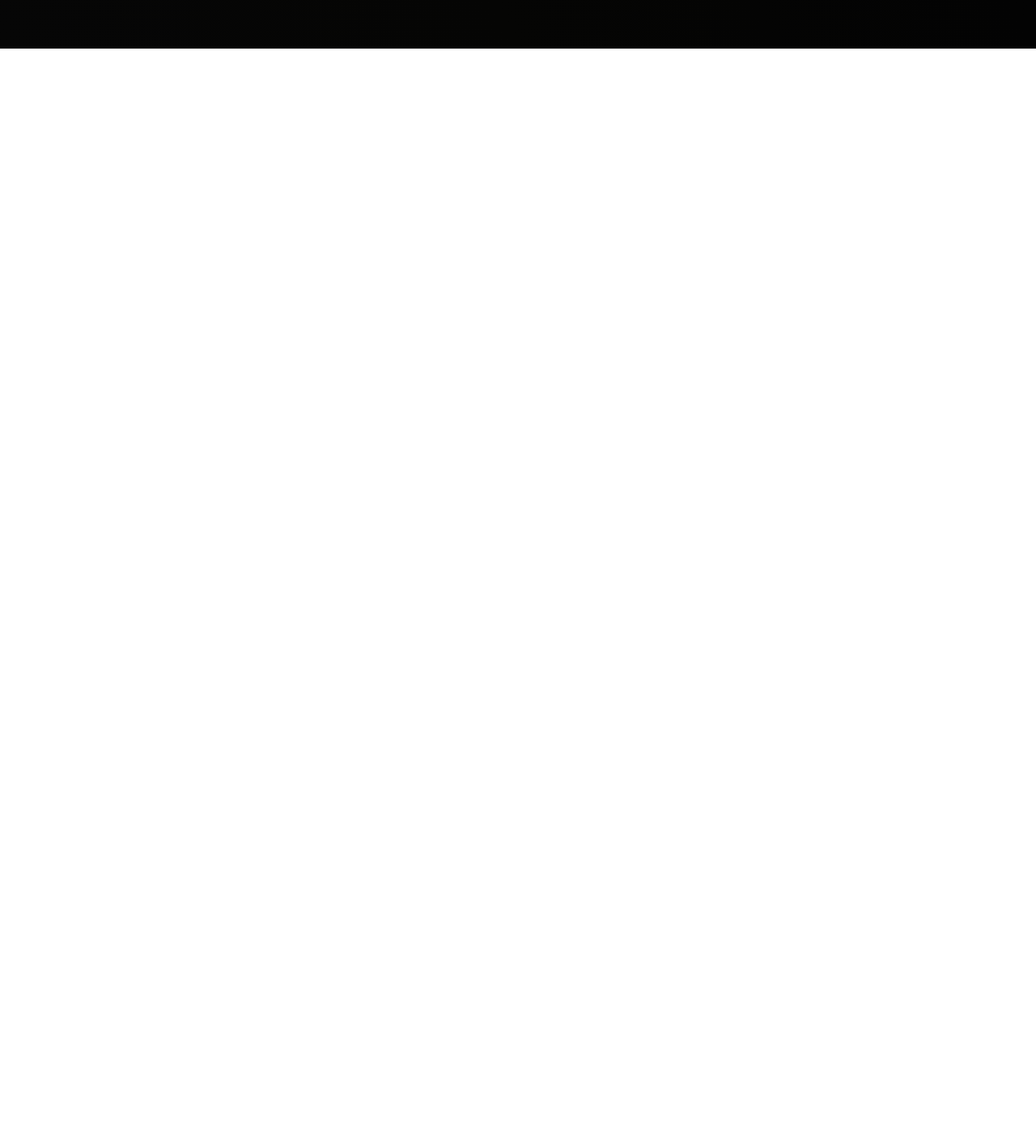
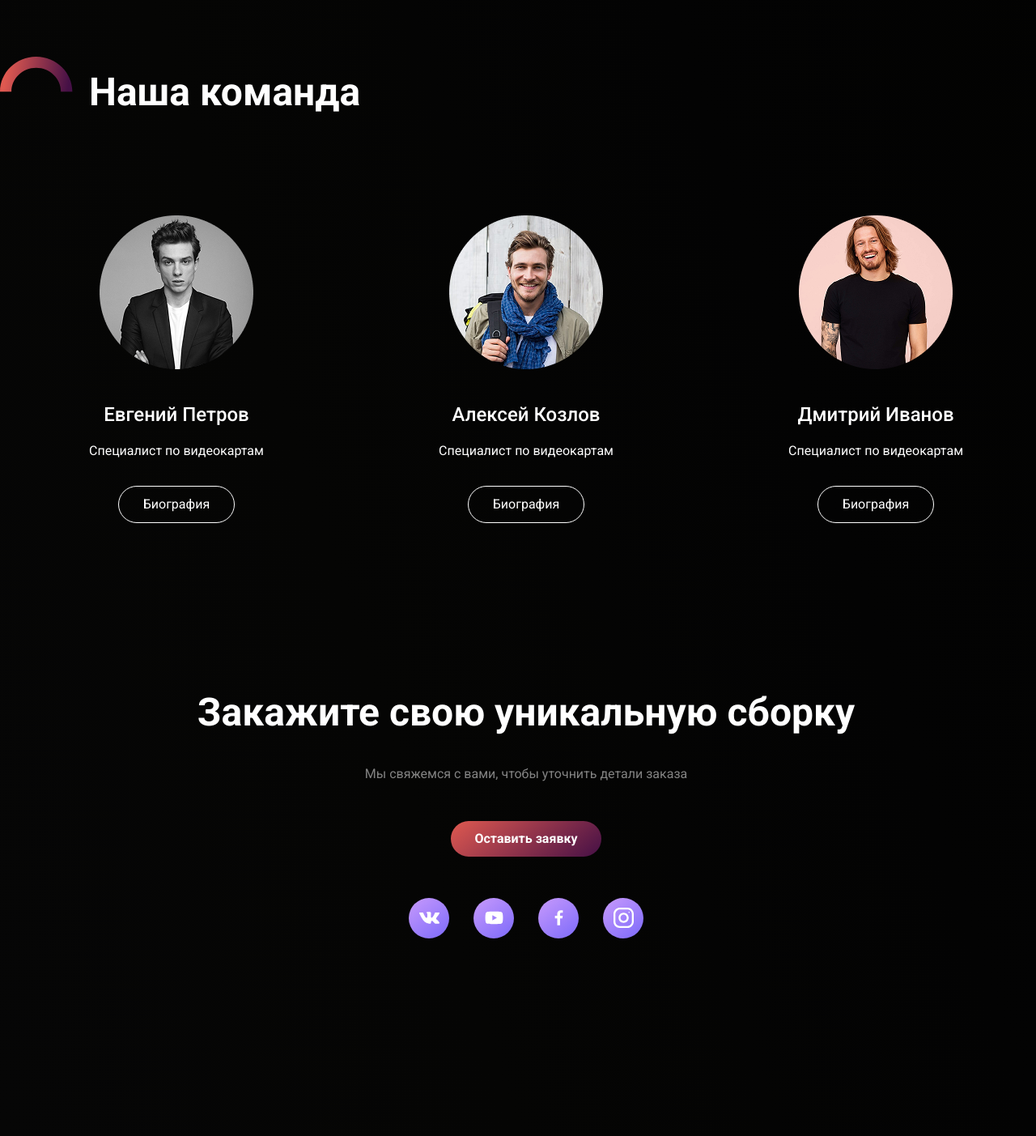
Before and after one commit to f3NEK27/computer-assembly, a plain HTML site: page index.html in a window 1280 px wide. Shown: the part 2508-3911 px from the top of the page at 81% size. Before the commit the page ends 2568 px from the top, so only its background shows below. Drawn offline with Linux system fonts and the light colour scheme.

Commit message:
Внешняя оболочка сайта готова

```diff
--- a/css/style.css
+++ b/css/style.css
@@ -54,8 +54,19 @@ h6 {
   margin: 0 auto;
 }
 
+:root {
+  --text-size-medium: 1.6rem;
+}
+
+.block__center {
+  display: flex;
+  justify-content: center;
+  align-items: center;
+  flex-direction: column;
+}
+
 .button {
-  font-size: 1.6rem;
+  font-size: var(--text-size-medium);
   line-height: 150%;
   border-radius: 5rem;
   padding: 1rem 3rem;
@@ -88,7 +99,7 @@ h6 {
 }
 
 .header__nav a {
-  font-size: 1.6rem;
+  font-size: var(--text-size-medium);
   line-height: 150%;
 }
 
@@ -137,10 +148,10 @@ h6 {
   width: 10.2rem;
   height: 11.2rem;
   background-color: #121212;
-  display: flex;
+  /* display: flex;
   align-items: center;
   justify-content: center;
-  flex-direction: column;
+  flex-direction: column; */
 }
 
 .timer__item:not(:last-child) {
@@ -154,7 +165,7 @@ h6 {
 }
 
 .timer__text {
-  font-size: 1.6rem;
+  font-size: var(--text-size-medium);
   line-height: 140%;
   opacity: 0.4;
 }
@@ -192,7 +203,7 @@ h6 {
 }
 
 .work__description {
-  font-size: 1.6rem;
+  font-size: var(--text-size-medium);
   line-height: 160%;
 }
 
@@ -204,10 +215,16 @@ h6 {
 .process__img {
   width: 9rem;
   height: 4.5rem;
+  margin-right: 2rem;
+}
+
+.process .process__img {
+  transform: rotate(45deg);
 }
 
 .process__header {
   margin-bottom: 4.9rem;
+  padding-top: 1rem;
   font-weight: 700;
   font-size: 4.8rem;
   line-height: 140%;
@@ -220,7 +237,7 @@ h6 {
 .process__description {
   max-width: 41.1rem;
   margin-bottom: 8rem;
-  font-size: 1.6rem;
+  font-size: var(--text-size-medium);
   line-height: 160%;
   opacity: 0.5;
 }
@@ -230,7 +247,7 @@ h6 {
 }
 
 .process__columns::after {
-  content: '';
+  content: "";
   display: block;
   width: 130rem;
   height: 0.2rem;
@@ -257,3 +274,109 @@ h6 {
   line-height: 160%;
   opacity: 0.5;
 }
+
+.command {
+  padding-bottom: 20rem;
+}
+
+.command__title {
+  margin-bottom: 11.9rem;
+}
+
+.command__header {
+  margin-bottom: 0;
+}
+
+.command__wrap {
+  display: flex;
+  justify-content: space-between;
+  padding-left: 11rem;
+  padding-right: 11rem;
+}
+
+/* .command__item {
+  display: flex;
+  justify-content: center;
+  align-items: center;
+  flex-direction: column;
+} */
+
+.command__img {
+  width: 19rem;
+  height: 19rem;
+  margin-bottom: 4rem;
+  border-radius: 50%;
+}
+
+.command__name {
+  margin-bottom: 1.5rem;
+  font-weight: 500;
+  font-size: 2.4rem;
+  line-height: 140%;
+}
+
+.command__professional {
+  margin-bottom: 3rem;
+  font-size: var(--text-size-medium);
+  line-height: 160%;
+}
+
+.command__link {
+  font-size: var(--text-size-medium);
+  line-height: 150%;
+  border: 0.1rem solid #ffffff;
+}
+
+.assembly {
+  padding-bottom: 24.4rem;
+}
+
+/* .assembly__wrap {
+  display: flex;
+  justify-content: center;
+  align-items: center;
+  flex-direction: column;
+} */
+
+.assembly__header {
+  margin-bottom: 3rem;
+  font-weight: 700;
+  font-size: 4.8rem;
+  line-height: 140%;
+}
+
+.assembly__description {
+  margin-bottom: 4.52rem;
+  font-size: var(--text-size-medium);
+  line-height: 160%;
+  opacity: 0.5;
+}
+
+.assembly__button {
+  margin-bottom: 5.08rem;
+  background: linear-gradient(141deg, #df5950 0%, #451046 100%);
+  font-weight: 700;
+}
+
+.assembly__socials {
+  display: flex;
+}
+
+.assembly__item {
+  display: flex;
+  justify-content: center;
+  align-items: center;
+  background: linear-gradient(142deg, #c89afc 0%, #7c6afa 100%);
+  border-radius: 50%;
+  width: 5rem;
+  height: 5rem;
+}
+
+.assembly__item img {
+  width: 50%;
+  height: 50%;
+}
+
+.assembly__item:not(:last-child) {
+  margin-right: 3rem;
+}
--- a/index.html
+++ b/index.html
@@ -6,7 +6,7 @@
     <link rel="preconnect" href="https://fonts.googleapis.com" />
     <link rel="preconnect" href="https://fonts.gstatic.com" crossorigin />
     <link
-      href="https://fonts.googleapis.com/css2?family=Roboto:wght@400;700&display=swap"
+      href="https://fonts.googleapis.com/css2?family=Roboto:wght@400;500;700&display=swap"
       rel="stylesheet"
     />
     <link rel="stylesheet" href="./css/normalize.css" />
@@ -39,19 +39,19 @@
             Собираем игровой ПК под ваш бюджет
           </h1>
           <div class="timer main-display__timer">
-            <div class="timer__item">
+            <div class="timer__item block__center">
               <div class="timer__count">18</div>
               <div class="timer__text">Дней</div>
             </div>
-            <div class="timer__item">
+            <div class="timer__item block__center">
               <div class="timer__count">18</div>
               <div class="timer__text">Часов</div>
             </div>
-            <div class="timer__item">
+            <div class="timer__item block__center">
               <div class="timer__count">18</div>
               <div class="timer__text">Минут</div>
             </div>
-            <div class="timer__item">
+            <div class="timer__item block__center">
               <div class="timer__count">18</div>
               <div class="timer__text">Секунд</div>
             </div>
@@ -88,7 +88,7 @@
           <div class="process__wrap">
             <div class="process__title">
               <div class="process__img">
-                <img src="./img/icon-heading.svg" alt="" />
+                <img src="./img/icon_command.svg" alt="" />
               </div>
               <h2 class="process__header">Процесс работы</h2>
             </div>
@@ -132,6 +132,69 @@
           </div>
         </div>
       </section>
+
+      <section class="command">
+        <div class="container">
+          <div class="process__title command__title">
+            <div class="process__img">
+              <img src="./img/icon_command.svg" alt="" />
+            </div>
+            <h2 class="process__header command__header">Наша команда</h2>
+          </div>
+          <div class="command__wrap">
+            <div class="command__item block__center">
+              <div class="command__img">
+                <img src="./img/teacher1.png" alt="" />
+              </div>
+              <h3 class="command__name">Евгений Петров</h3>
+              <div class="command__professional">Специалист по видеокартам</div>
+              <a href="#" class="button command__link">Биография</a>
+            </div>
+            <div class="command__item block__center">
+              <div class="command__img">
+                <img src="./img/teacher2.png" alt="" />
+              </div>
+              <h3 class="command__name">Алексей Козлов</h3>
+              <div class="command__professional">Специалист по видеокартам</div>
+              <a href="#" class="button command__link">Биография</a>
+            </div>
+            <div class="command__item block__center">
+              <div class="command__img">
+                <img src="./img/teacher3.png" alt="" />
+              </div>
+              <h3 class="command__name">Дмитрий Иванов</h3>
+              <div class="command__professional">Специалист по видеокартам</div>
+              <a href="#" class="button command__link">Биография</a>
+            </div>
+          </div>
+        </div>
+      </section>
+
+      <section class="assembly">
+        <div class="container">
+          <div class="assembly__wrap block__center">
+            <h2 class="assembly__header">Закажите свою уникальную сборку</h2>
+            <div class="assembly__description">
+              Мы свяжемся с вами, чтобы уточнить детали заказа
+            </div>
+            <button class="button assembly__button">Оставить заявку</button>
+            <div class="assembly__socials">
+              <div class="assembly__item">
+                <img src="./img/vk.svg" alt="Вконтакте">
+              </div>
+              <div class="assembly__item">
+                <img src="./img/youtube.svg" alt="Ютуб">
+              </div>
+              <div class="assembly__item">
+                <img src="./img/facebook.svg" alt="Фейсбук">
+              </div>
+              <div class="assembly__item">
+                <img src="./img/instagram.svg" alt="Инстаграмм">
+              </div>
+            </div>
+          </div>
+        </div>
+      </section>
     </main>
   </body>
 </html>
```
Also changed, not shown: img/icon-heading_team.svg (deleted), img/icon_command.svg (added).
